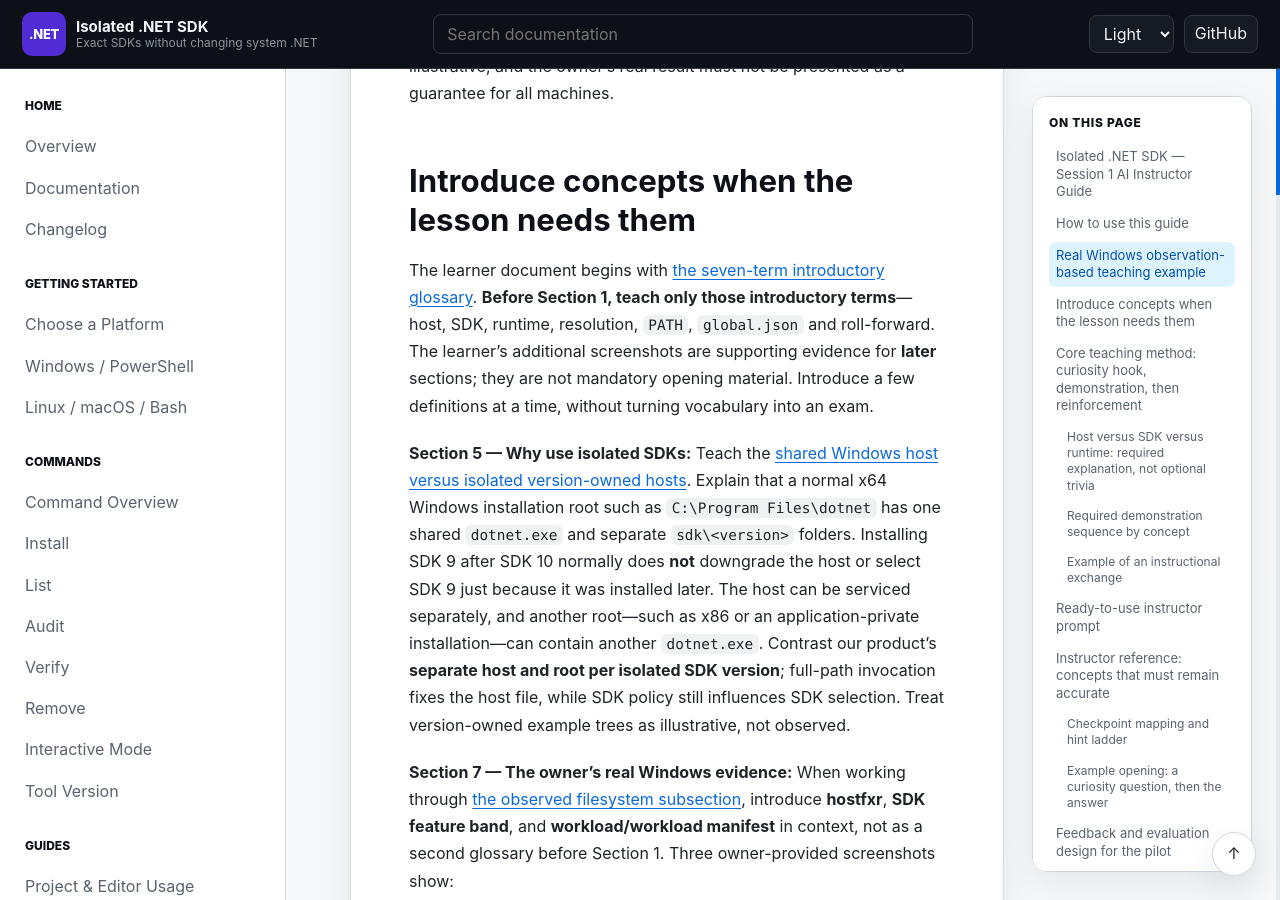
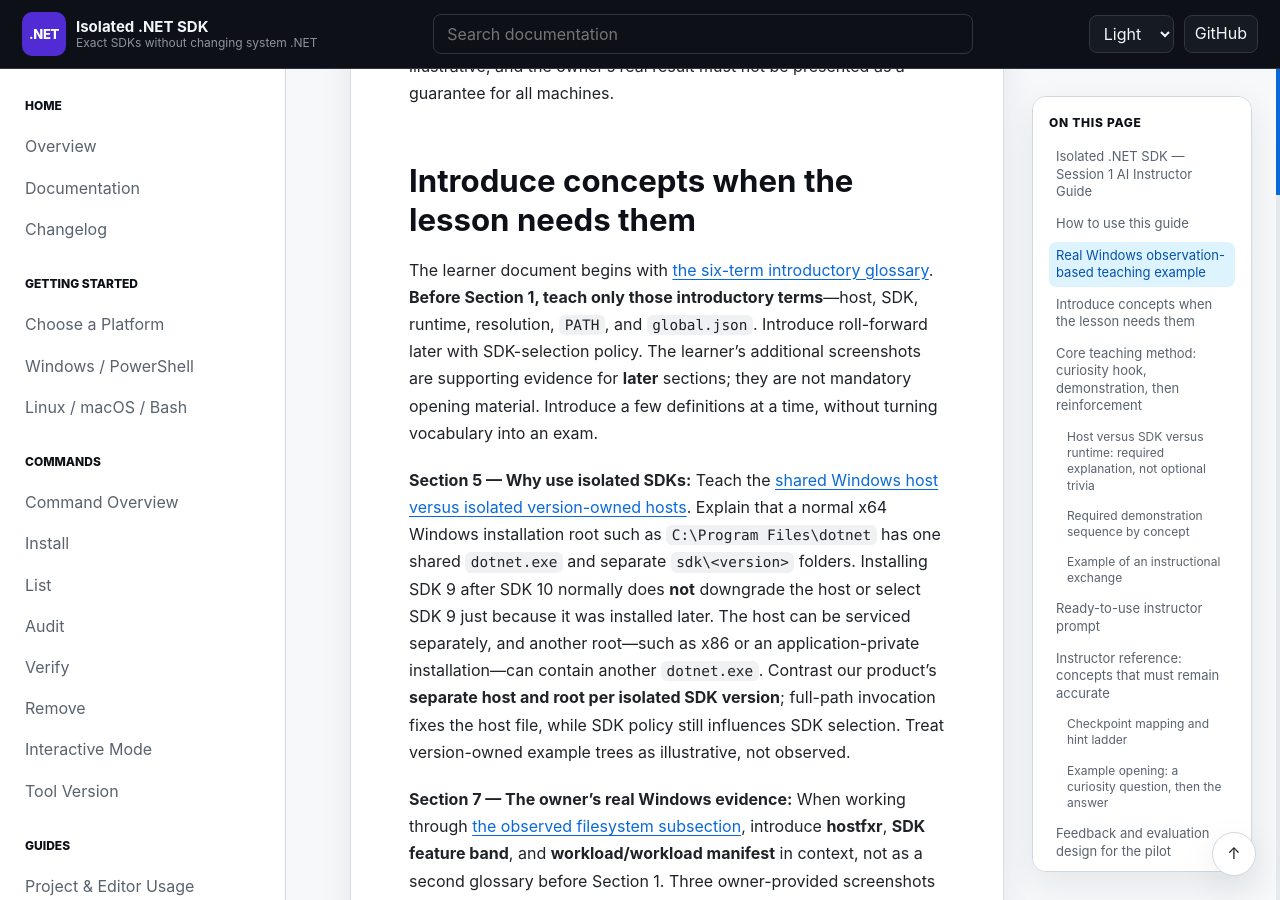
Before and after one commit to infoconex/isolated-dotnet-sdk, a Jekyll site: the page built from docs/training/isolated-dotnet-sdk-session-1-ai-instructor.md, in a window 1280 px wide and 900 px high, scrolled down 3401 px. Built offline with Jekyll 4.4.1, drawn with Linux system fonts in a browser that asks for light colours; our own code applies the rules of GitHub Pages for plain Markdown files; some of the changed text lies outside the part shown.

Commit message:
docs(training): defer roll-forward terminology until SDK-selection lesson

```diff
--- a/docs/training/isolated-dotnet-sdk-session-1-ai-instructor.md
+++ b/docs/training/isolated-dotnet-sdk-session-1-ai-instructor.md
@@ -32,7 +32,7 @@
 
 ## Introduce concepts when the lesson needs them
 
-The learner document begins with [the seven-term introductory glossary](isolated-dotnet-sdk-session-1-self-paced.md#key-terms). **Before Section 1, teach only those introductory terms**—host, SDK, runtime, resolution, `PATH`, `global.json` and roll-forward. The learner's additional screenshots are supporting evidence for **later** sections; they are not mandatory opening material. Introduce a few definitions at a time, without turning vocabulary into an exam.
+The learner document begins with [the six-term introductory glossary](isolated-dotnet-sdk-session-1-self-paced.md#key-terms). **Before Section 1, teach only those introductory terms**—host, SDK, runtime, resolution, `PATH`, and `global.json`. Introduce roll-forward later with SDK-selection policy. The learner's additional screenshots are supporting evidence for **later** sections; they are not mandatory opening material. Introduce a few definitions at a time, without turning vocabulary into an exam.
 
 **Section 5 — Why use isolated SDKs:** Teach the [shared Windows host versus isolated version-owned hosts](isolated-dotnet-sdk-session-1-self-paced.md#shared-system-host-versus-one-host-per-isolated-sdk). Explain that a normal x64 Windows installation root such as `C:\Program Files\dotnet` has one shared `dotnet.exe` and separate `sdk\<version>` folders. Installing SDK 9 after SDK 10 normally does **not** downgrade the host or select SDK 9 just because it was installed later. The host can be serviced separately, and another root—such as x86 or an application-private installation—can contain another `dotnet.exe`. Contrast our product's **separate host and root per isolated SDK version**; full-path invocation fixes the host file, while SDK policy still influences SDK selection. Treat version-owned example trees as illustrative, not observed.
 
@@ -138,7 +138,7 @@
 
 **Learning sequence.**
 
-0. **Introductory glossary.** Ask platform preference if unknown, state the aim, and explain the original seven terms (host, SDK, runtime, resolution, `PATH`, `global.json`, roll-forward). **Do not introduce** `host\fxr`, `sdk-manifests`, feature-band details, or the shared-versus-isolated filesystem diagrams here. Those come in the relevant lesson sections; don't score a vocabulary prediction.
+0. **Introductory glossary.** Ask platform preference if unknown, state the aim, and explain the six opening terms (host, SDK, runtime, resolution, `PATH`, and `global.json`). Introduce roll-forward when discussing SDK selection. **Do not introduce** `host\fxr`, `sdk-manifests`, feature-band details, or the shared-versus-isolated filesystem diagrams here. Those come in the relevant lesson sections; don't score a vocabulary prediction.
 1. **Host, SDK, runtime, and management-tool identity.** Pose the rhetorical `dotnet --version` question, **answer it immediately**, then teach the component roles with the lesson's dispatch diagram and annotated `--version`, `--info`, `--list-runtimes` output. Show what `10.0.401` (SDK), `10.0.5` (reported Host), and `8.0.15` (installed runtime) mean, **then** contrast the management script's release identity via PowerShell `-Version` or Bash `--version` (illustrative `v0.4.0`). Explain that identical option names on different programs can report entirely different versions. Applications select runtimes independently. **Then** check Q1.
 2. **Shell/executable resolution.** Explain the lookup rule and demonstrate `Get-Command`/`where.exe` output in PowerShell or `type -a`/`command -v` in Bash. Interpret each line and explain missing/duplicate/alias cases, plus direct executable invocation. Then check Q2 and Q3 separately.
 3. **SDK selection.** Show the two-SDK inventory, then the **same host** yielding `10.0.401` outside a pinned project and `8.0.408` under `global.json`, including annotated `dotnet --info` output. Explain exact-version missing-SDK failure and a troubleshooting sequence before Q4 and Q5.
```
